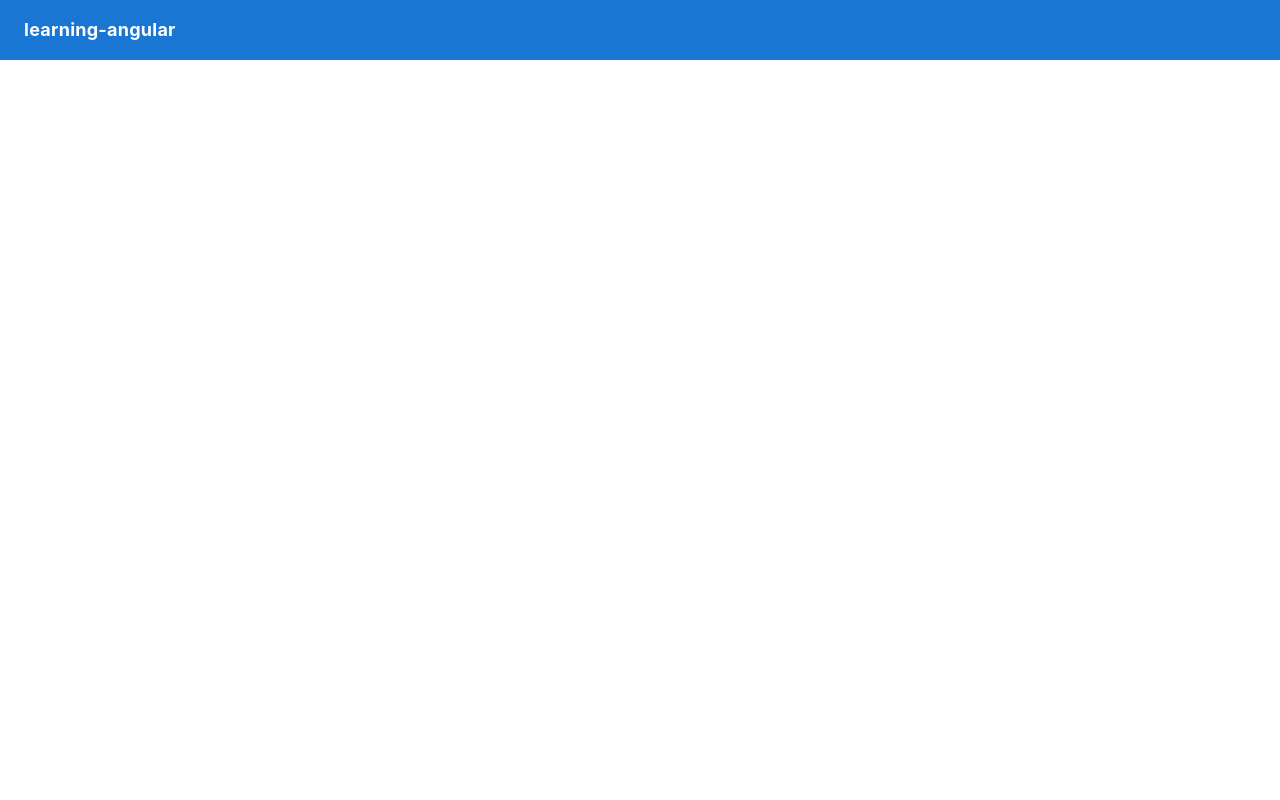
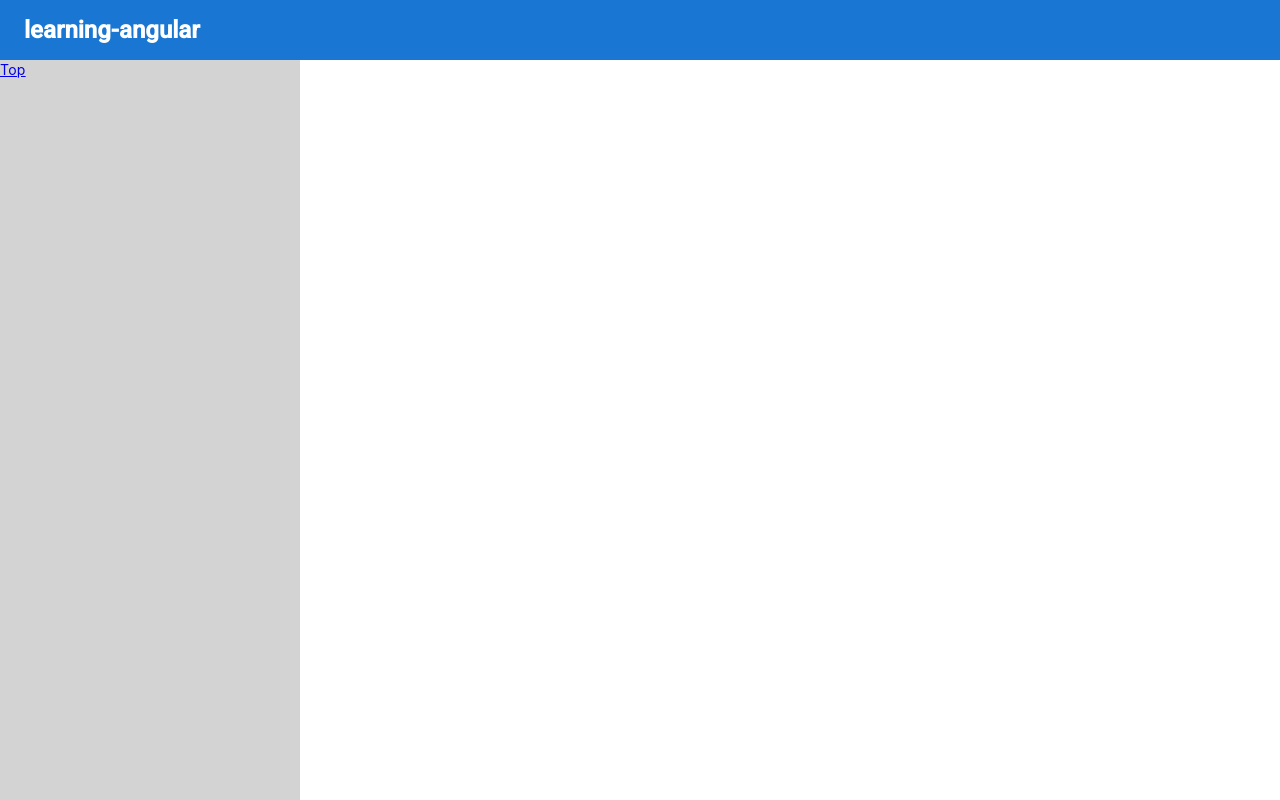
Before and after one commit to iceEiji/learning-angular, an Angular app: page / in a window 1280 px wide. Built offline with nearby package versions, Linux system fonts and the light colour scheme.

Commit message:
メニューを追加

```diff
--- a/src/app/app.component.html
+++ b/src/app/app.component.html
@@ -1,5 +1,8 @@
 <app-toolbar [title]="title"></app-toolbar>
 
-<div class="content" role="main">
-  <router-outlet></router-outlet>
+<div class="contents">
+  <app-side-navigation></app-side-navigation>
+  <main>
+    <router-outlet></router-outlet>
+  </main>
 </div>
--- a/src/app/app.component.scss
+++ b/src/app/app.component.scss
@@ -8,42 +8,9 @@
   -moz-osx-font-smoothing: grayscale;
 }
 
-h1,
-h2,
-h3,
-h4,
-h5,
-h6 {
-  margin: 8px 0;
+.contents {
+  position: fixed;
+  top: 60px;
+  display: flex;
+  height: 100%;
 }
-
-p {
-  margin: 0;
-}
-
-.content {
-  display: flex;
-  margin: auto;
-  padding: 0 16px;
-  max-width: 960px;
-  flex-direction: column;
-  align-items: center;
-}
-
-a,
-a:visited,
-a:hover {
-  color: #1976d2;
-  text-decoration: none;
-}
-
-a:hover {
-  color: #125699;
-}
-
-/* Responsive Styles */
-@media screen and (max-width: 767px) {
-}
-
-@media screen and (max-width: 575px) {
-}
--- a/src/app/side-navigation/side-navigation.component.html
+++ b/src/app/side-navigation/side-navigation.component.html
@@ -1 +1,3 @@
-<p>side-navigation works!</p>
+<nav>
+  <a routerLink=".">Top</a>
+</nav>
--- a/src/app/side-navigation/side-navigation.component.scss
+++ b/src/app/side-navigation/side-navigation.component.scss
@@ -0,0 +1,5 @@
+nav {
+  width: 300px;
+  height: 100%;
+  background: lightgray;
+}
--- a/src/app/toolbar/toolbar.component.html
+++ b/src/app/toolbar/toolbar.component.html
@@ -1,3 +1,3 @@
-<div class="toolbar" role="banner">
-  <span class="title">{{ title }}</span>
-</div>
+<header class="toolbar">
+    <h1 class="title">{{ title }}</h1>
+</header>
--- a/src/app/toolbar/toolbar.component.scss
+++ b/src/app/toolbar/toolbar.component.scss
@@ -1,8 +1,7 @@
 .toolbar {
-  position: absolute;
+  position: fixed;
   top: 0;
-  left: 0;
-  right: 0;
+  width: 100%;
   height: 60px;
   display: flex;
   align-items: center;
@@ -12,7 +11,7 @@
 }
 
 .toolbar .title {
-  margin-left: 24px;
-  font-size: 18px;
+  font-size: 24px;
   font-weight: bold;
+  margin: 0 0 0 24px;
 }
```
